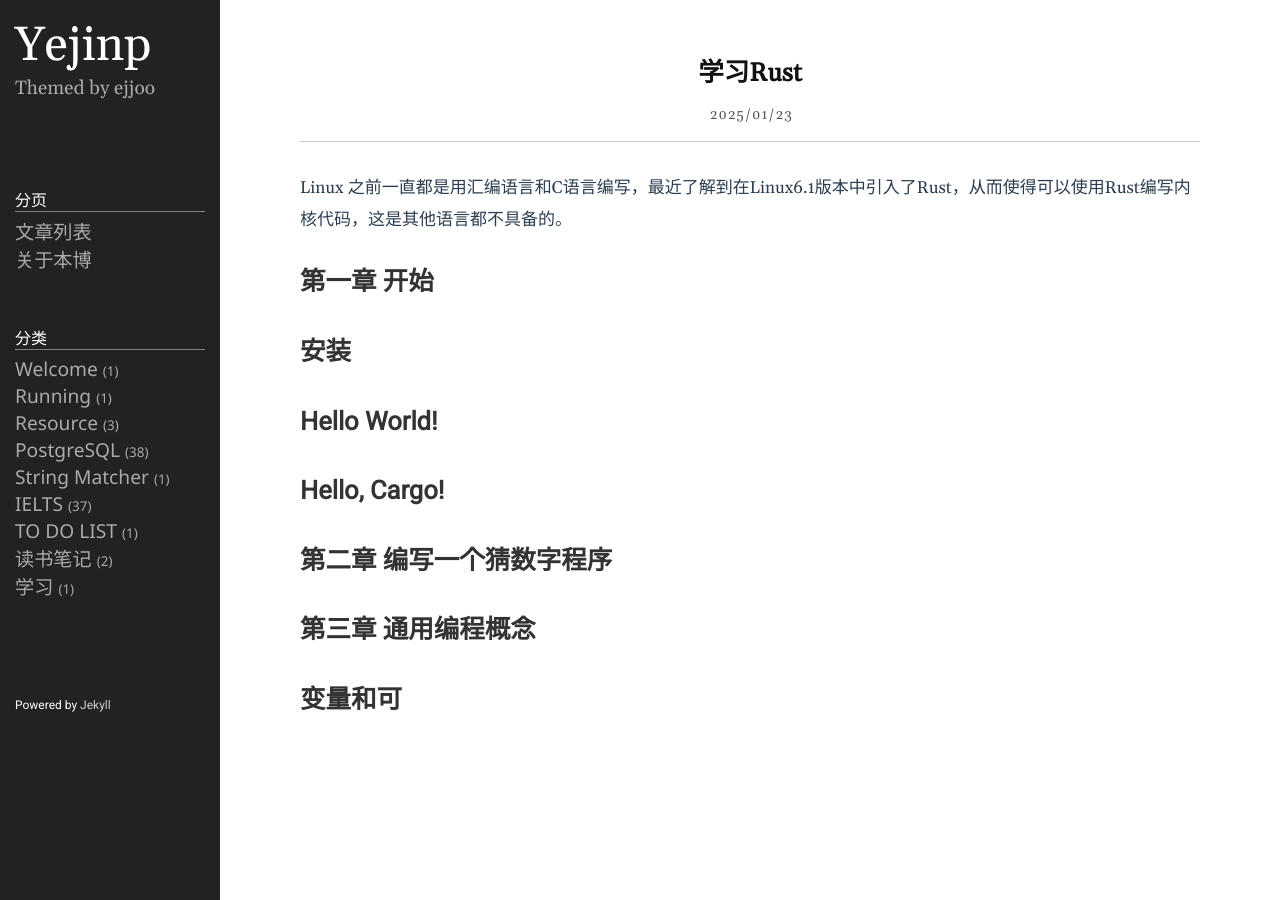
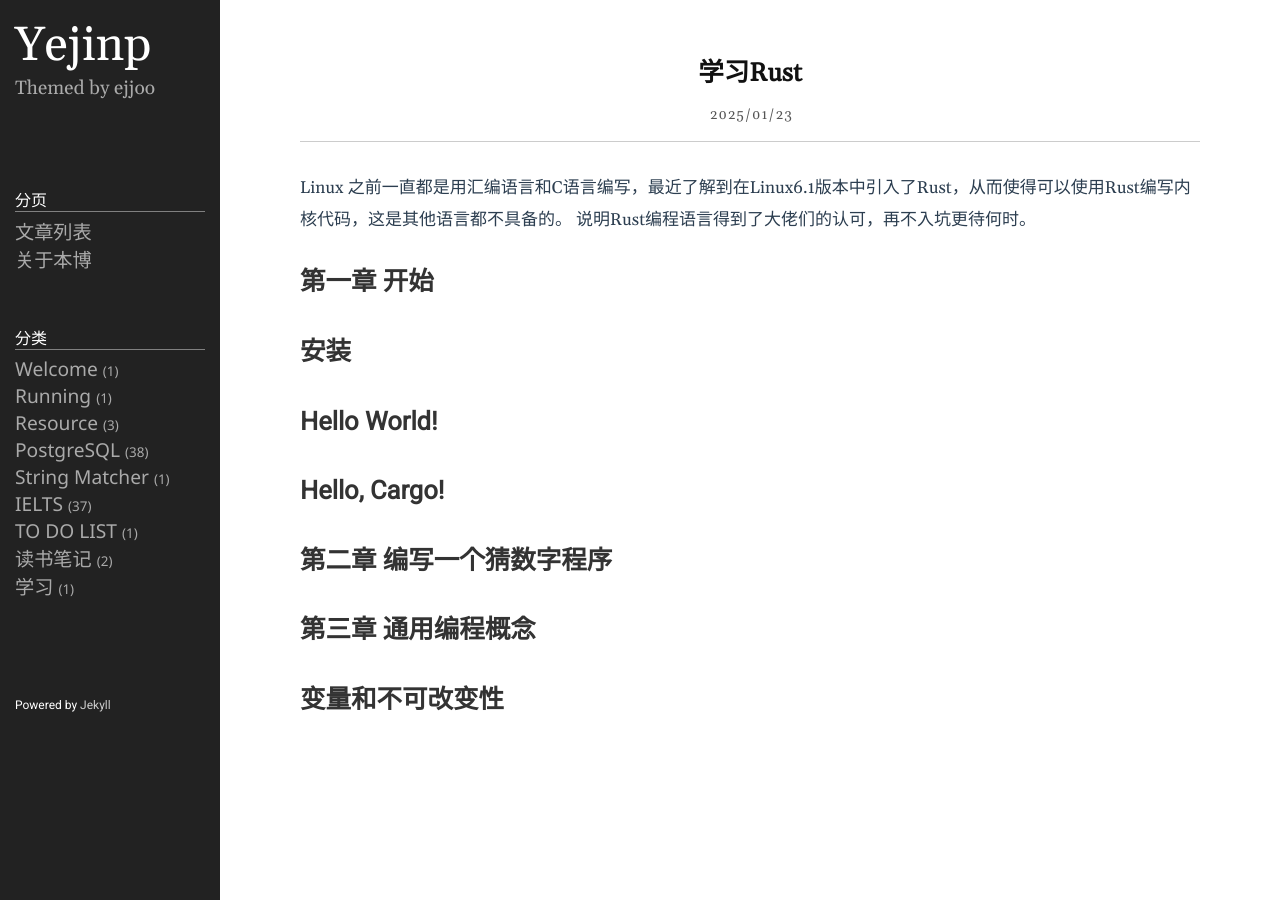
Before and after one commit to yejinp/yejinp.github.io, a Jekyll site: the page built from _posts/2025-01-23-学习Rust.markdown, in a window 1280 px wide. Built offline with Jekyll 4.4.1, drawn with Linux system fonts in a browser that asks for light colours.

Commit message:
add _posts/2025-01-23-学习Rust.markdown

```diff
--- a/_posts/2025-01-23-学习Rust.markdown
+++ b/_posts/2025-01-23-学习Rust.markdown
@@ -6,6 +6,7 @@ category: 学习
 ---
 
 Linux 之前一直都是用汇编语言和C语言编写，最近了解到在Linux6.1版本中引入了Rust，从而使得可以使用Rust编写内核代码，这是其他语言都不具备的。
+说明Rust编程语言得到了大佬们的认可，再不入坑更待何时。
 
 # 第一章 开始
 
@@ -20,4 +21,4 @@ Linux 之前一直都是用汇编语言和C语言编写，最近了解到在Linu
 
 # 第三章 通用编程概念
 
-## 变量和可
+## 变量和不可改变性
```
